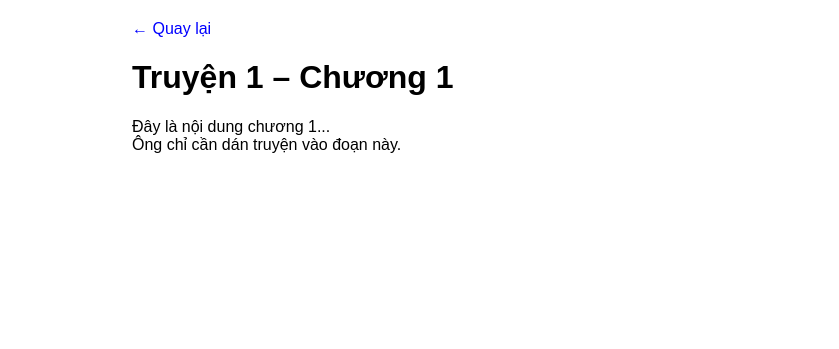
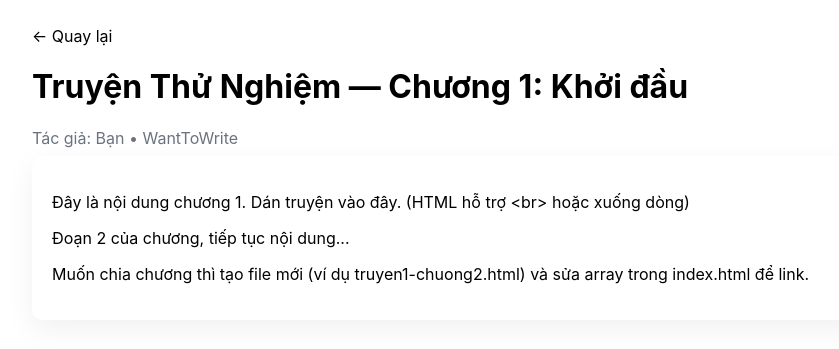
Before and after one commit to LoJi-Curious/wanttowrite.github.io, a plain HTML site: page truyen1-chuong1.html in a window 1280 px wide. Shown: the whole page, without its empty margins (158-997 px from the left). Drawn offline with Linux system fonts and the light colour scheme.

Commit message:
Update truyen1-chuong1.html

```diff
--- a/truyen1-chuong1.html
+++ b/truyen1-chuong1.html
@@ -1,27 +1,28 @@
 <!DOCTYPE html>
 <html lang="vi">
 <head>
-    <meta charset="UTF-8">
-    <meta name="viewport" content="width=device-width, initial-scale=1.0">
-    <title>Truyện 1 – Chương 1</title>
-    <style>
-        body {
-            font-family: Arial, sans-serif;
-            max-width: 700px;
-            margin: auto;
-            padding: 20px;
-        }
-        a { color: blue; text-decoration: none; }
-    </style>
+<meta charset="utf-8" />
+<meta name="viewport" content="width=device-width,initial-scale=1" />
+<title>Truyện Thử Nghiệm — Chương 1</title>
+<style>
+  body{font-family:Inter,Arial,Helvetica,sans-serif;padding:26px;max-width:900px;margin:auto;background:transparent;color:inherit}
+  a{color:inherit;text-decoration:none}
+  .meta{color:#6b7280;margin-bottom:8px}
+  .chapter-body{background:#fff;padding:20px;border-radius:10px;box-shadow:0 10px 30px rgba(2,6,23,0.06)}
+  @media (prefers-color-scheme:dark){ .chapter-body{background:#071024} }
+</style>
 </head>
 <body>
 
 <a href="index.html">← Quay lại</a>
 
-<h1>Truyện 1 – Chương 1</h1>
+<h1>Truyện Thử Nghiệm — Chương 1: Khởi đầu</h1>
+<div class="meta">Tác giả: Bạn • WantToWrite</div>
 
-<p>Đây là nội dung chương 1...<br>
-Ông chỉ cần dán truyện vào đoạn này.</p>
+<article class="chapter-body">
+  <p>Đây là nội dung chương 1. Dán truyện vào đây. (HTML hỗ trợ &lt;br&gt; hoặc xuống dòng)</p>
+  <p>Đoạn 2 của chương, tiếp tục nội dung... </p>
+  <p>Muốn chia chương thì tạo file mới (ví dụ truyen1-chuong2.html) và sửa array trong index.html để link.</p>
+</article>
 
 </body>
-</html>
```
